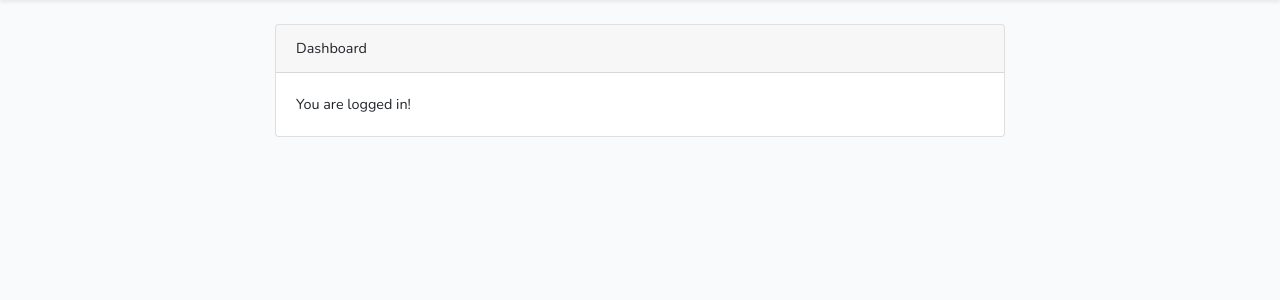
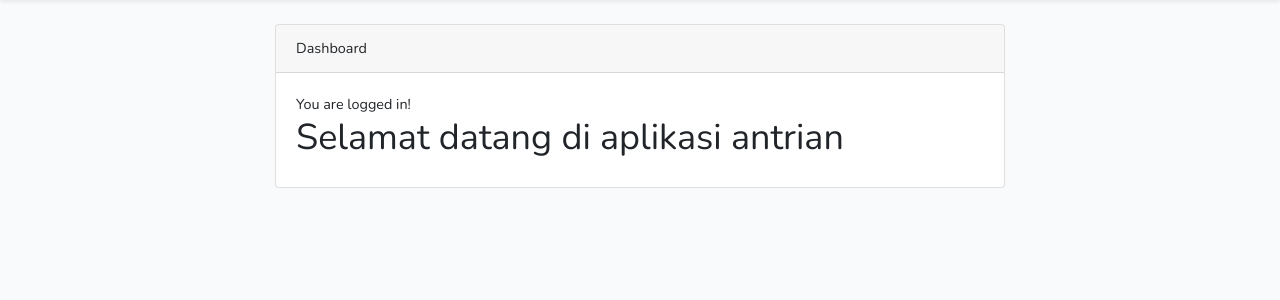
Before and after one commit to ahyas/aplikasi_antrian_pa_kaimana, a Laravel app: page /home in a window 1280 px wide. Shown: the part 55-355 px from the top of the page. Run offline with Laravel 8, Linux system fonts and the light colour scheme; the visitor is signed in with stand-in values (Sample User, id 1).

Commit message:
Add simple greetings

```diff
--- a/resources/views/home.blade.php
+++ b/resources/views/home.blade.php
@@ -15,6 +15,8 @@
                     @endif
 
                     You are logged in!
+
+                    <h1>Selamat datang di aplikasi antrian</h1>
                 </div>
             </div>
         </div>
```
